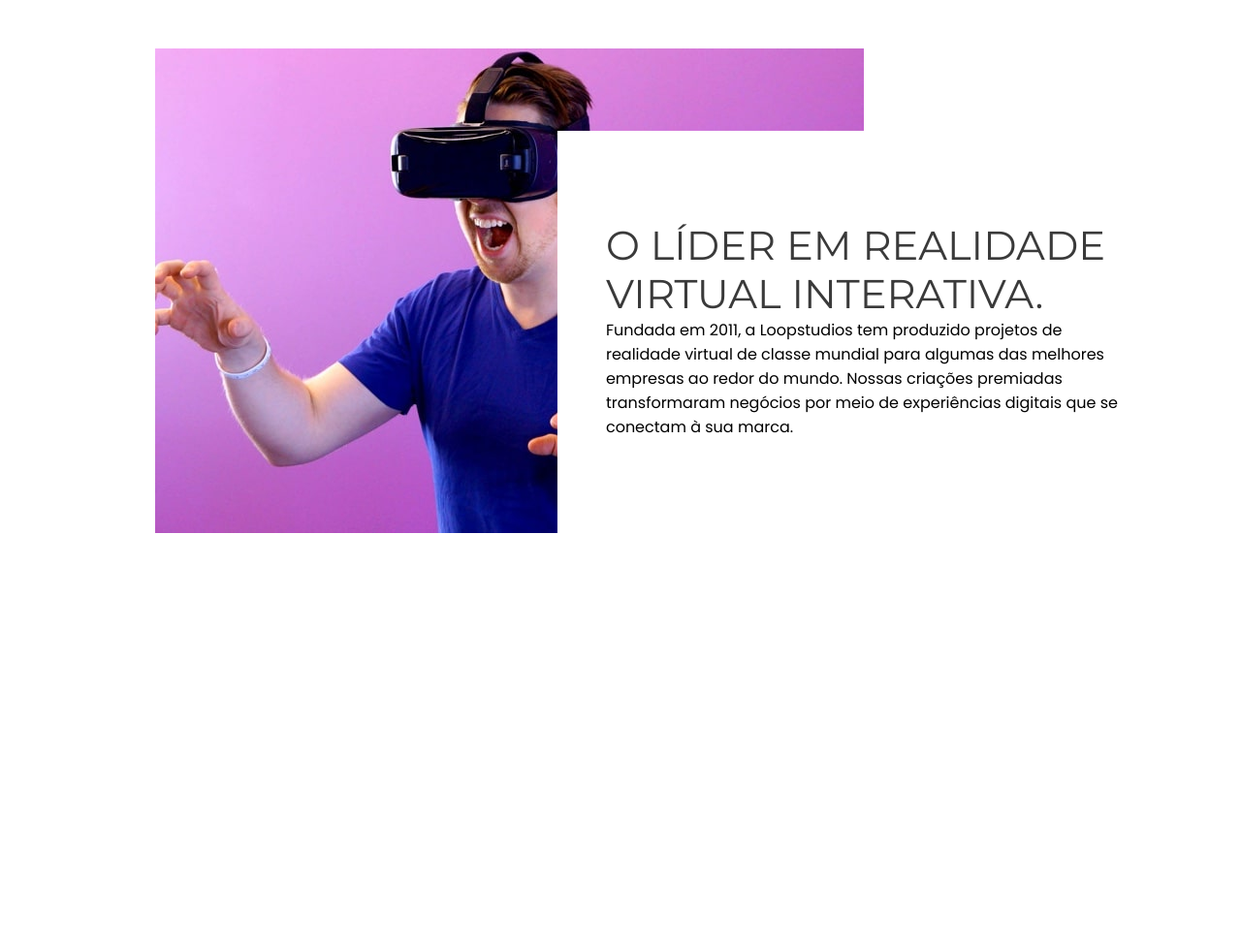
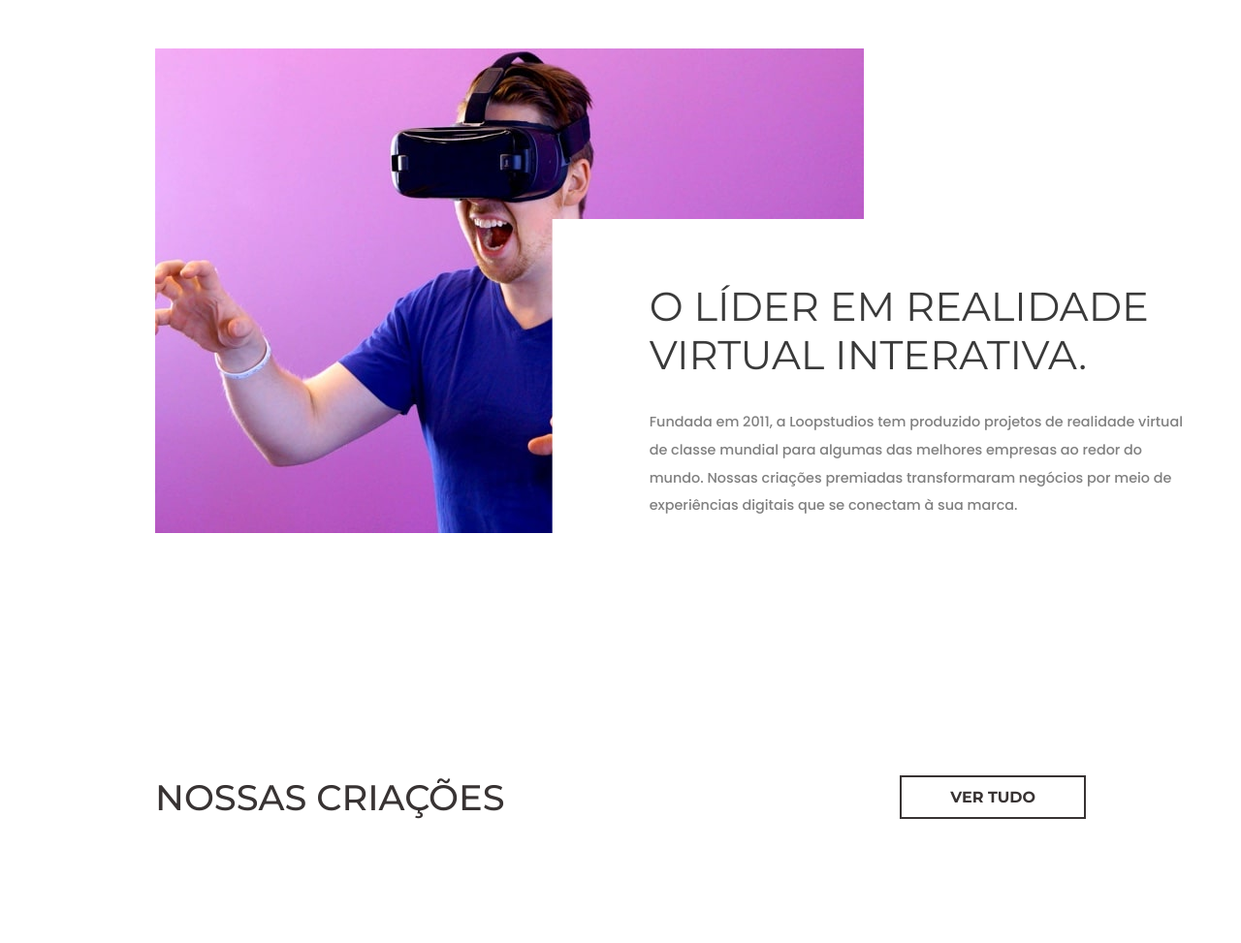
Before and after one commit to gpaiva12/novo-site, a plain HTML site: page index.html in a window 1280 px wide. Shown: the part 800-1773 px from the top of the page at 97% size. Before the commit the page ends 1453 px from the top, so only its background shows below. Drawn offline with Linux system fonts and the light colour scheme.

Commit message:
Atualizei o novo site

```diff
--- a/index.html
+++ b/index.html
@@ -7,6 +7,7 @@
     <link rel="stylesheet" href="styles/style.css">
     <link rel="stylesheet" href="styles/components/header.css">
     <link rel="stylesheet" href="styles/components/main.css">
+    <link rel="stylesheet" href="styles/components/main2.css">
 </head>
 <body>
     <header class="header">
@@ -38,5 +39,23 @@
                 </div>
             </div>
 
+        </section>
+
+        <section class="section__2">
+
+            <div>
+
+                <h2 class="section2__h2"> Nossas criações </h2>
+                <button class="section2__btn"> Ver Tudo </button>
+
+            </div>
+
+        </section>
+
+    </main>
+
+
+
+
 </body>
 </html>
--- a/styles/components/main.css
+++ b/styles/components/main.css
@@ -12,9 +12,9 @@
     position: absolute;
     top: 50%;
     left: 50%;
-    transform: translate(-10%, -28%);
+    transform: translate(-10%, -10%);
     background-color: white;
-    padding: 93px 50px 200px 50px;
+    padding: 65px 50px 200px 100px;
 }
 
 .section1__h2 {
@@ -28,4 +28,10 @@
 
 .section1__p {
     font-family: 'Poppins', sans-serif;
+    font-size: 0.9em;
+    font-weight: 500;
+    width: 60ch;
+    line-height: 2;
+    padding-block: 30px;
+    color: grey;
 }
--- /dev/null
+++ b/styles/components/main2.css
@@ -0,0 +1,36 @@
+
+
+
+.section__2 div {
+    display: flex;
+    justify-content: space-between;
+    padding: 10rem 10rem 8rem 10rem;
+}
+
+.section2__h2{
+    font-family: 'Montserrat', sans-serif;
+    font-size: 2.3em;
+    font-weight: 500;
+    color: rgba(32, 26, 26, 0.89);
+    text-transform: uppercase;
+}
+
+.section2__btn {
+    z-index: 1;
+    font-family: 'Montserrat', sans-serif;
+    font-size: 1em;
+    font-weight: 700;
+    text-transform: uppercase;
+    background-color: white;
+    color: rgba(32, 26, 26, 0.89);
+    border: 2px solid rgba(32, 26, 26, 0.89);
+    padding-inline: 50px;
+    cursor: pointer;
+    transition: transform 0.3s ease, background-color 0.3s ease, color 0.3s ease;
+}
+
+.section2__btn:hover {
+    transform: scale(1.05);        /* Aumenta levemente o tamanho */
+    background-color: black;
+    color: white;
+}
```
